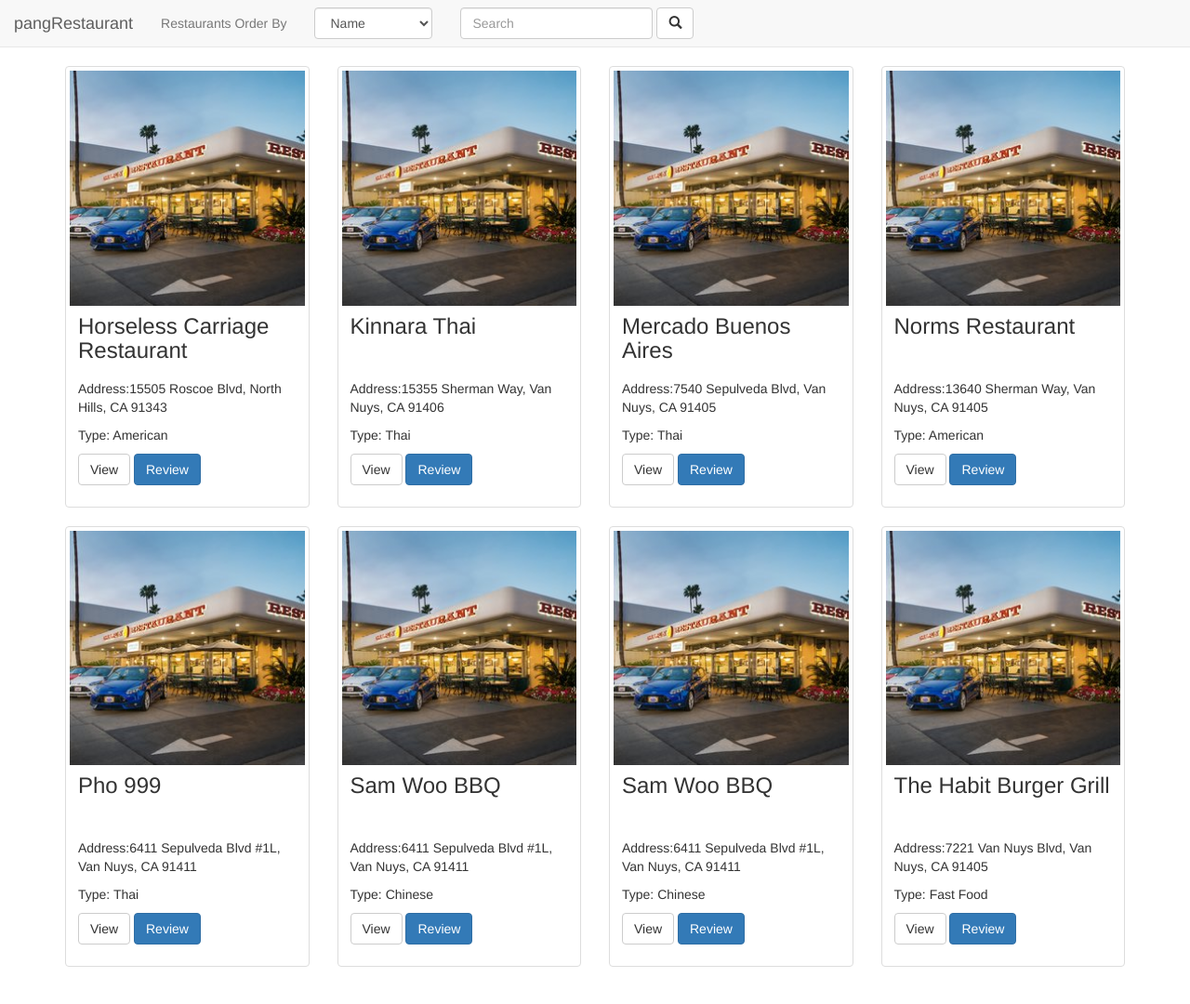
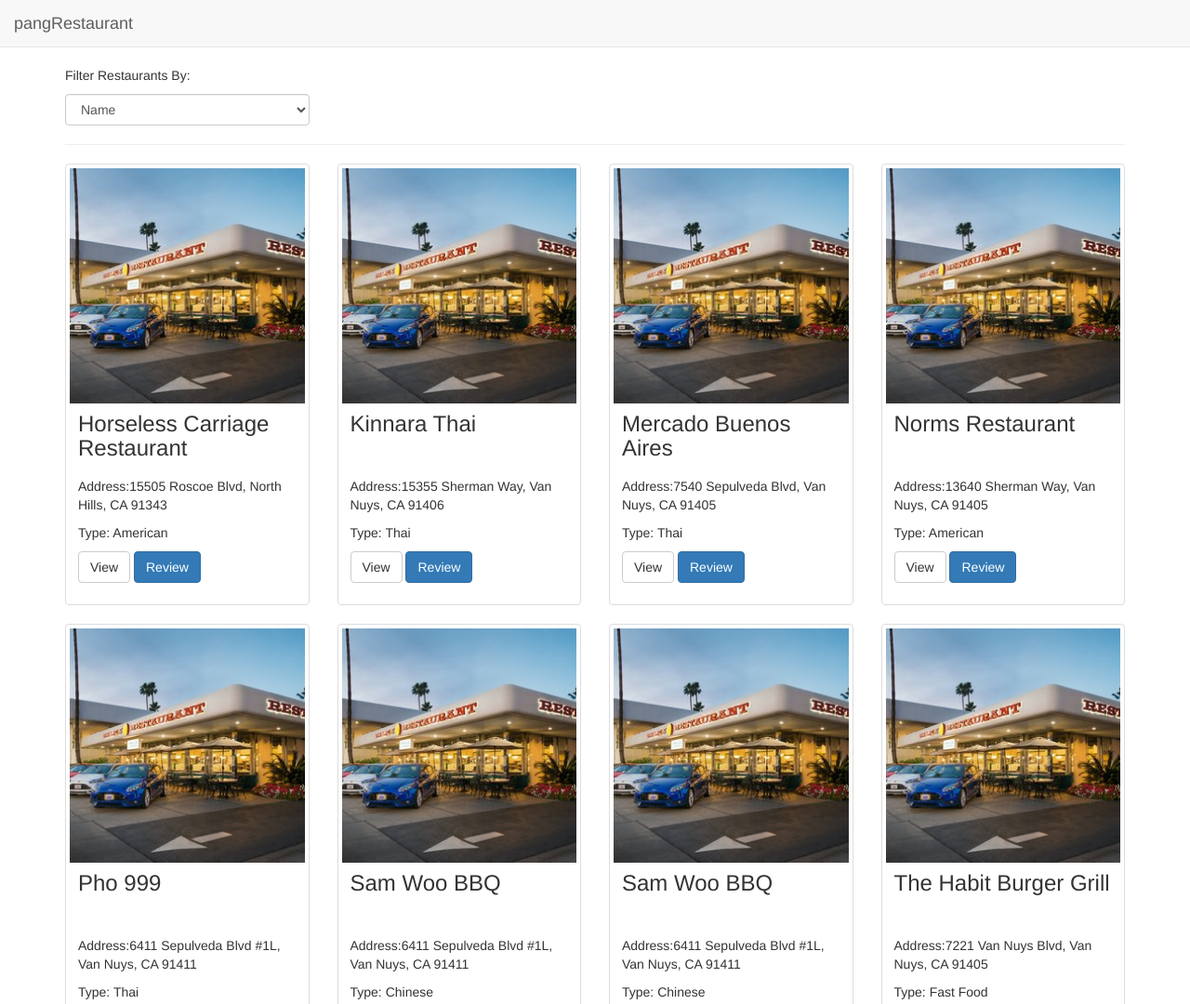
Before and after one commit to franznoel/pang-restaurantReview, a website: page src/index.html in a window 1280 px wide. Shown: the top 1080 px of the page at 93% size. Drawn offline with nearby package versions, Linux system fonts and the light colour scheme; some packages are replaced by stand-ins of ours.

Commit message:
fix: Moved filter to body area

```diff
--- a/src/css/styles.css
+++ b/src/css/styles.css
@@ -26,7 +26,6 @@
 .review-button-toolbar {
   padding-bottom:10px;
 }
-
 /* Error styles */
 .error {
   margin:30px;
--- a/src/index.html
+++ b/src/index.html
@@ -17,37 +17,8 @@
       <div class="container-fluid">
         <!-- Brand and toggle get grouped for better mobile display -->
         <div class="navbar-header">
-          <button type="button" class="navbar-toggle collapsed" data-toggle="collapse" data-target="#bs-example-navbar-collapse-1" aria-expanded="false">
-            <span class="sr-only">Toggle navigation</span>
-            <span class="icon-bar"></span>
-            <span class="icon-bar"></span>
-            <span class="icon-bar"></span>
-          </button>
           <a class="navbar-brand" href="#!/">pangRestaurant</a>
         </div>
-
-        <!-- Collect the nav links, forms, and other content for toggling -->
-        <div class="collapse navbar-collapse" id="bs-example-navbar-collapse-1">
-          <ul class="nav navbar-nav">
-            <li><a>Restaurants Order By</a></li>
-          </ul>
-          <div class="navbar-form navbar-left">
-            <div class="form-group">
-                <select id="restaurants" name="restaurants" class="form-control">
-                  <option value="name">Name</option>
-                  <option value="rating">Ratings</option>
-                  <option value="date">Date</option>
-                  <option value="type">Cuisine Type</option>
-                </select>
-            </div>
-          </div>
-          <form class="navbar-form navbar-left">
-            <div class="form-group">
-              <input type="text" class="form-control" placeholder="Search">
-            </div>
-            <button type="submit" class="btn btn-default"><span class="glyphicon glyphicon-search"></span></button>
-          </form>
-        </div><!-- /.navbar-collapse -->
       </div><!-- /.container-fluid -->
     </nav>
 
--- a/src/templates/restaurant-list.html
+++ b/src/templates/restaurant-list.html
@@ -1,4 +1,17 @@
-<div class="row" ng-controller="RestaurantListController">
+<div ng-controller="RestaurantListController">
+  <div class="row filter">
+    <div class="col-sm-6 col-md-3 col-lg-3">
+      <p>Filter Restaurants By:</p>
+      <select id="restaurants" name="restaurants" class="form-control">
+        <option value="name">Name</option>
+        <option value="rating">Ratings</option>
+        <option value="date">Date</option>
+        <option value="type">Cuisine Type</option>
+      </select>
+    </div>
+  </div>
+  <hr/>
+  <div class="row">
     <div class="col-xs-10 col-xs-offset-1 col-sm-6 col-sm-offset-0 col-md-4 col-md-offset-0 col-lg-3 col-lg-offset-0" ng-repeat='restaurant in restaurants'>
       <div class="thumbnail restaurant-content">
         <figure>
@@ -18,3 +31,4 @@
       </div>
     </div>
   </div>
+</div>
```
Lines whose indentation alone changed are shown as unchanged.
